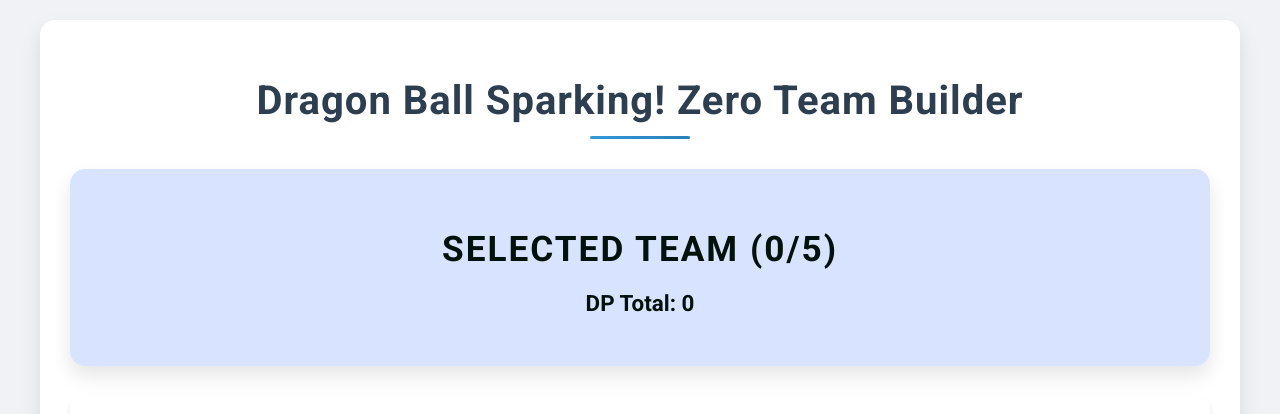
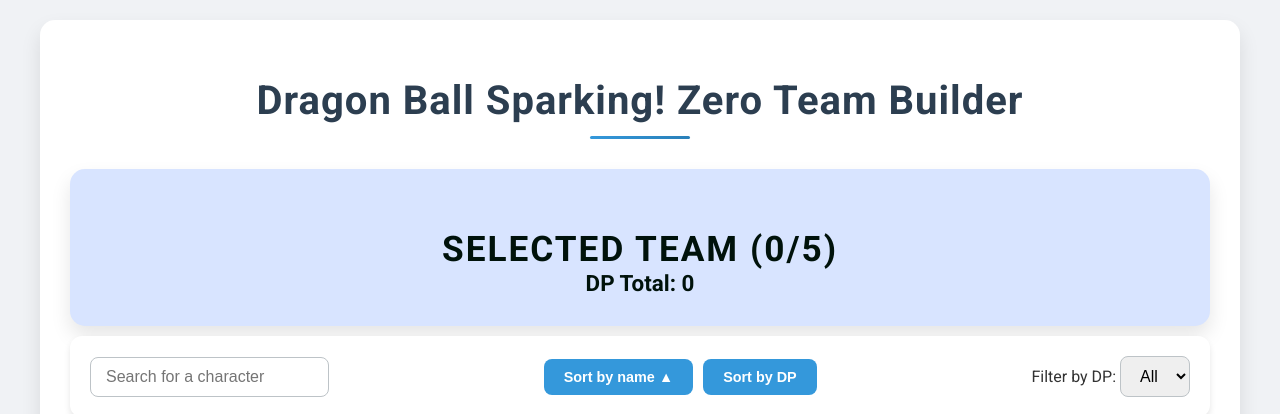
Before and after one commit to buildersparking/teamBuilder, a React (Create React App) app: page / in a window 1280 px wide. Shown: the top 414 px of the page. Built offline with nearby package versions, Linux system fonts and the light colour scheme.

Commit message:
css change

```diff
--- a/src/App.css
+++ b/src/App.css
@@ -47,7 +47,7 @@
   border-radius: 15px;
   box-shadow: 0 10px 20px rgba(0, 0, 0, 0.1);
   padding: 30px;
-  margin-bottom: 30px;
+  margin-bottom: 10px;
 }
 
 .selected-team {
@@ -57,7 +57,7 @@
 
 .selected-team h2 {
   color: #00120B;
-  margin-bottom: 20px;
+  margin-bottom: 0px;
   font-size: 2.2em;
   text-transform: uppercase;
   letter-spacing: 2px;
@@ -290,7 +290,7 @@
   font-size: 1.4em;
   font-weight: bold;
   color: #00120B;
-  margin: 20px 0;
+  margin: 0px 0;
   text-align: center;
 }
 
@@ -300,7 +300,7 @@
   padding: 10px;
   border-radius: 5px;
   text-align: center;
-  margin-top: 15px;
+  margin-top: 5px;
   font-weight: bold;
 }
 
```
